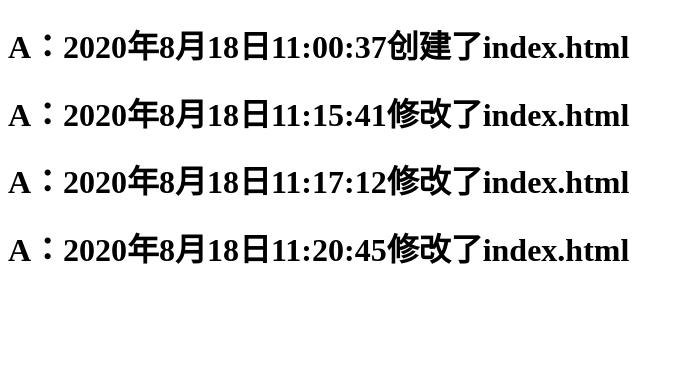
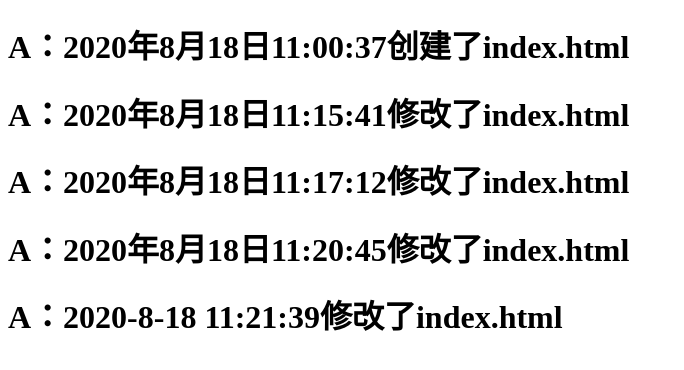
Before and after one commit to SR1918ONOE/code_demo, a plain HTML site: page index.html in a window 1280 px wide. Shown: the whole page, without its empty margins (0-684 px from the left). Drawn offline with Linux system fonts and the light colour scheme.

Commit message:
第五次提交

```diff
--- a/index.html
+++ b/index.html
@@ -10,5 +10,6 @@
     <h1>A：2020年8月18日11:15:41修改了index.html</h1>
     <h1>A：2020年8月18日11:17:12修改了index.html</h1>
     <h1>A：2020年8月18日11:20:45修改了index.html</h1>
+    <h1>A：2020-8-18 11:21:39修改了index.html</h1>
 </body>
 </html>
```
